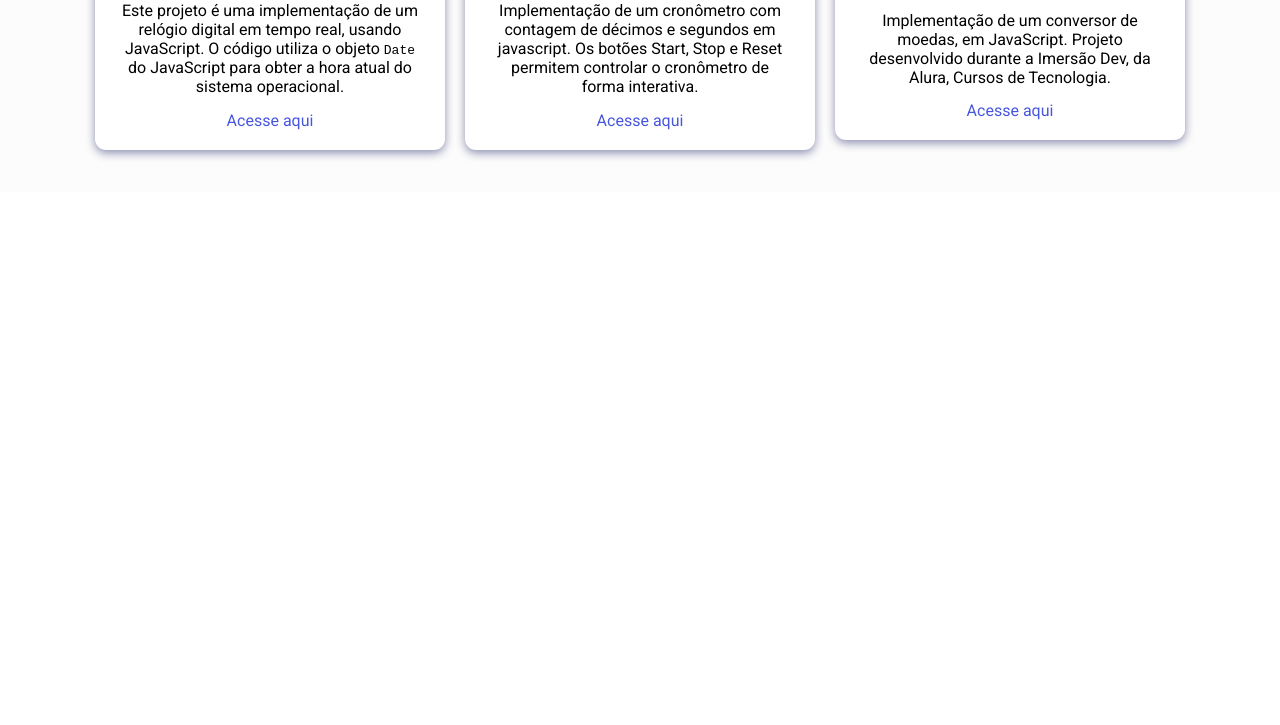
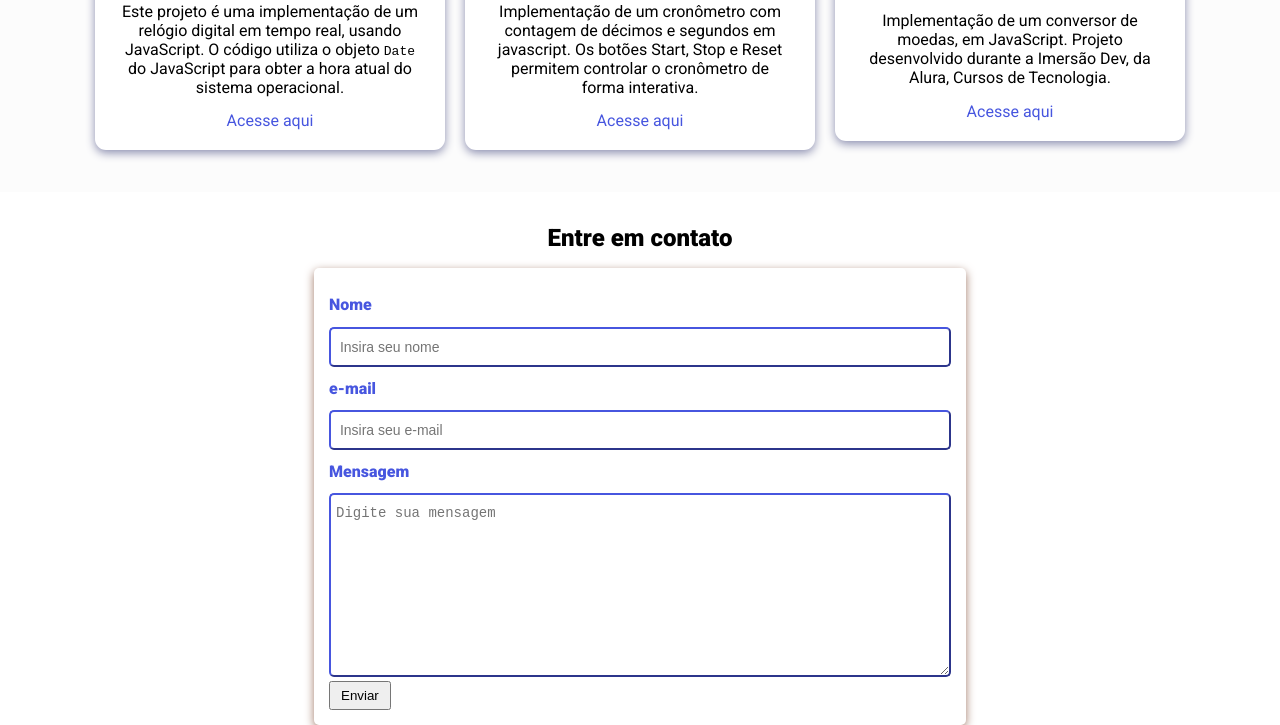
Before and after one commit to rrodrigues345/rrodrigues345.github.io, a plain HTML site: page index.html in a window 1280 px wide. Shown: the part 1996-2721 px from the top of the page. Before the commit the page ends 2188 px from the top, so only its background shows below. Drawn offline with nearby package versions, Linux system fonts and the light colour scheme; a script that the page names is missing.

Commit message:
Atualizando o portfolio

```diff
--- a/assets/css/styles.css
+++ b/assets/css/styles.css
@@ -173,6 +173,11 @@ nav ul li {
 .project-pic {
   width: 65%;
   height: 60%;
+  text-align: center;
+  border-radius: 10px;
+  border-style: solid;
+  border-width: 0.8px;
+  border-color: darkgrey;
 }
 
 .projects-container {
@@ -211,3 +216,49 @@ nav ul li {
   padding: 20px;
   margin: 10px;
 }
+
+.contact {
+  margin-top: 2rem;
+}
+
+.contact h2 {
+  text-align: center;
+  margin-bottom: var(--bottom-margin-2);
+}
+
+.contact-form-container {
+  max-width: 40.75rem;
+  margin: 0 auto;
+  padding: 0.938rem;
+  border-radius: 5px;
+  box-shadow: 0 3px 10px var(--secondary-shadow);
+}
+
+.contact-form-container label {
+  line-height: 2.7em;
+  font-weight: var(--bold-font);
+  color: var(--primary-color);
+}
+
+.contact-form-container textarea {
+  min-height: 6.25rem;
+  font-size: 14px;
+}
+
+.contact-form-container .input-field {
+  width: 100%;
+  padding-top: 10px;
+  padding-left: 5px;
+  padding-bottom: 10px;
+  border-radius: 5px;
+  border: none;
+  border: 2px outset var(--primary-color);
+  font-size: 0.875rem;
+  outline: none;
+}
+
+.submit-btn {
+  padding: 5px;
+  padding-left: 10px;
+  padding-right: 10px;
+}
--- a/index.html
+++ b/index.html
@@ -171,7 +171,58 @@
 
 
     <!-- Contact section -->
-
+    <section class="contact" id="contact">
+      <h2>Entre em contato</h2>
+      <div class="contact-form-container">
+        <div class="contact-form">
+          <form
+            action="https://formspree.io/f/mzbqlykb"
+            method="POST"
+          >
+            <div class="form-control">
+              <label for="name">Nome</label>
+              <input
+                type="text"
+                id="name"
+                name="sender-name"
+                placeholder=" Insira seu nome"
+                class="input-field"
+                required
+              />
+            </div>
+            <div class="form-control">
+              <label for="email">e-mail</label>
+              <input
+                type="email"
+                id="email"
+                name="sender-email"
+                placeholder=" Insira seu e-mail"
+                class="input-field"
+                required
+              />
+            </div>
+            <div class="form-control">
+              <label for="message">Mensagem</label>
+              <textarea
+                id="message"
+                cols="60"
+                rows="10"
+                placeholder="Digite sua mensagem"
+                name="message"
+                class="input-field"
+                required
+              ></textarea>
+            </div>
+            <input
+              type="submit"
+              value="Enviar"
+              id="submit-btn"
+              class="submit-btn"
+            />
+          </form>
+        </div>
+      </div>
+    </section>
     <!-- Social accounts - Fixed to the right -->
 
     <!-- Scroll to top -->
```
Also changed, not shown: 1 other file.
